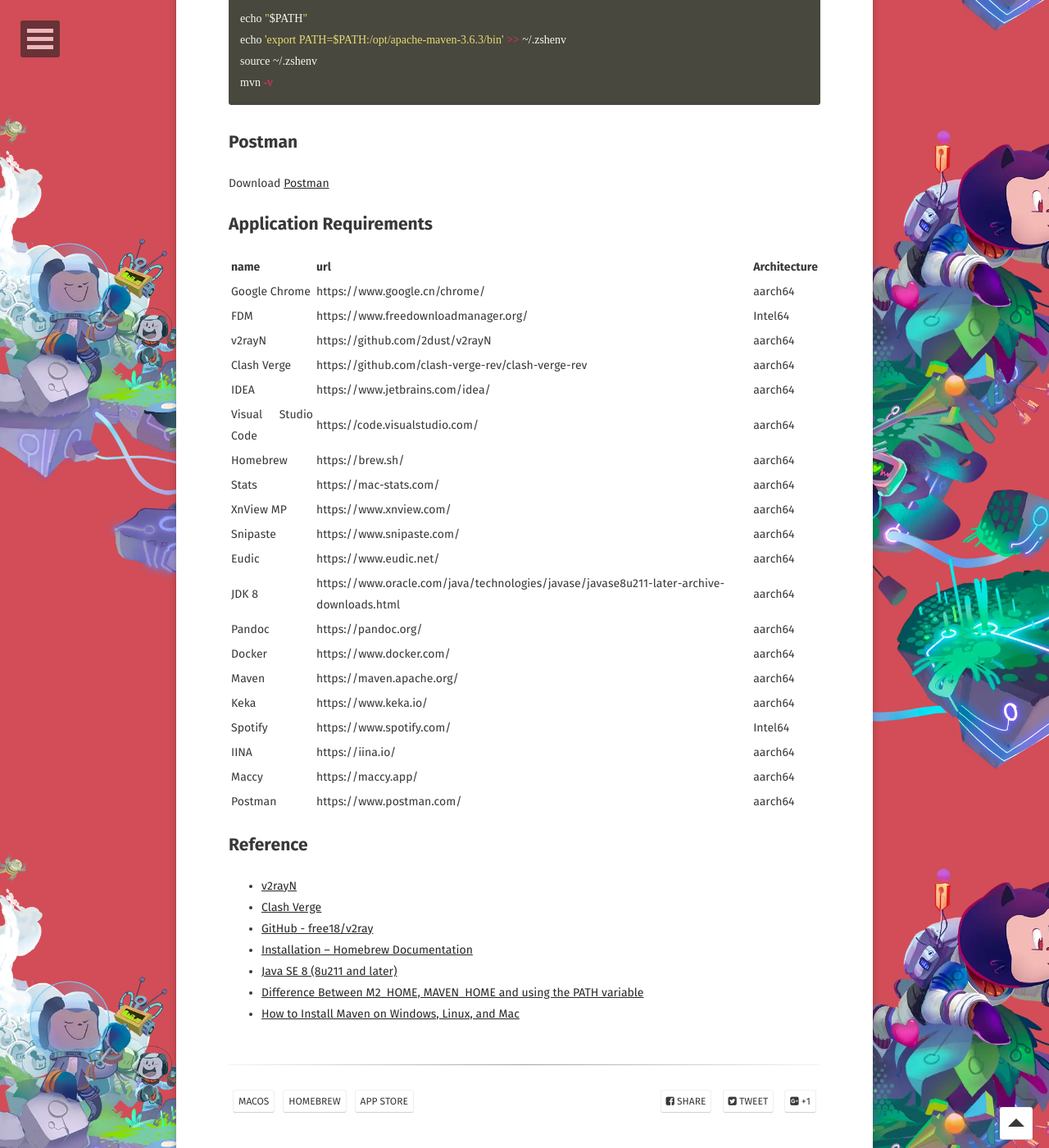
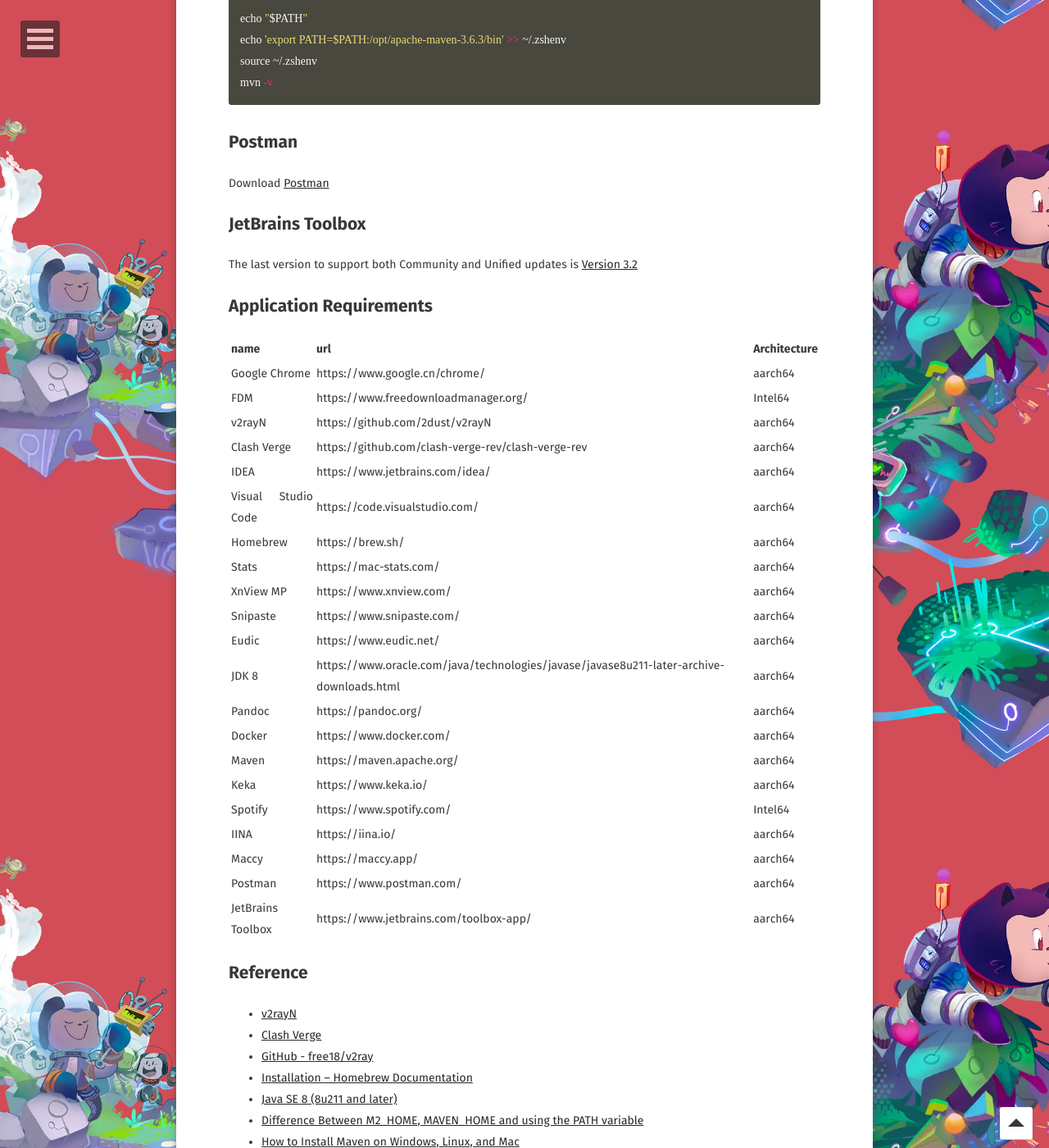
Before and after one commit to WebPavel/WebPavel.github.io, a Jekyll site: the page built from _posts/2026-03-24-macOS-personal-configuration.md, in a window 1280 px wide and 1400 px high, scrolled down 2651 px. Shown: the whole window at 82% size. Built offline with Jekyll 4.4.1, drawn with Linux system fonts in a browser that asks for light colours; some web fonts are replaced; comment, search, counter and statistics services are not loaded; some of the changed text lies outside the part shown.

Commit message:
feat: update on macOS personal configuration

```diff
--- a/_posts/2026-03-24-macOS-personal-configuration.md
+++ b/_posts/2026-03-24-macOS-personal-configuration.md
@@ -93,6 +93,10 @@
 
 Download [Postman](https://dl.pstmn.io/download/version/9.31.30/osx_arm64)
 
+## JetBrains Toolbox
+
+The last version to support both Community and Unified updates is [Version 3.2](https://download.jetbrains.com/toolbox/jetbrains-toolbox-3.2.0.65851-arm64.dmg)
+
 ## Application Requirements
 
 | name               | url                                                                                      | Architecture |
@@ -117,6 +121,7 @@
 | IINA               | https://iina.io/                                                                         | aarch64      |
 | Maccy              | https://maccy.app/                                                                       | aarch64      |
 | Postman            | https://www.postman.com/                                                                 | aarch64      |
+| JetBrains Toolbox  | https://www.jetbrains.com/toolbox-app/                                                   | aarch64      |
 
 
 ## Reference
```
